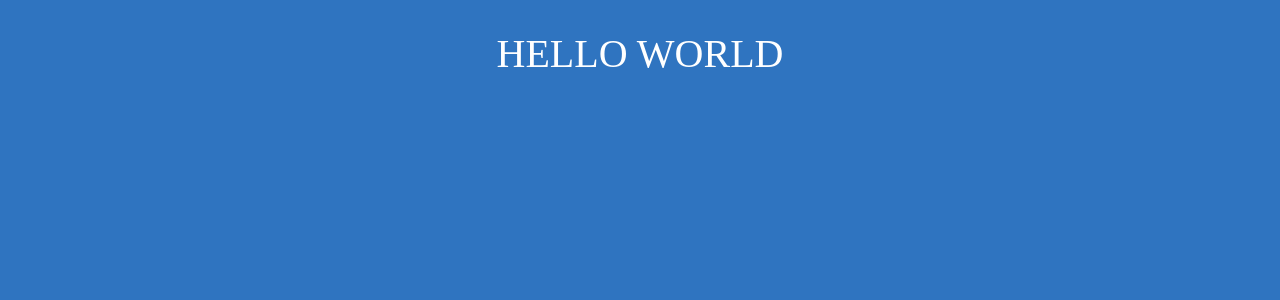
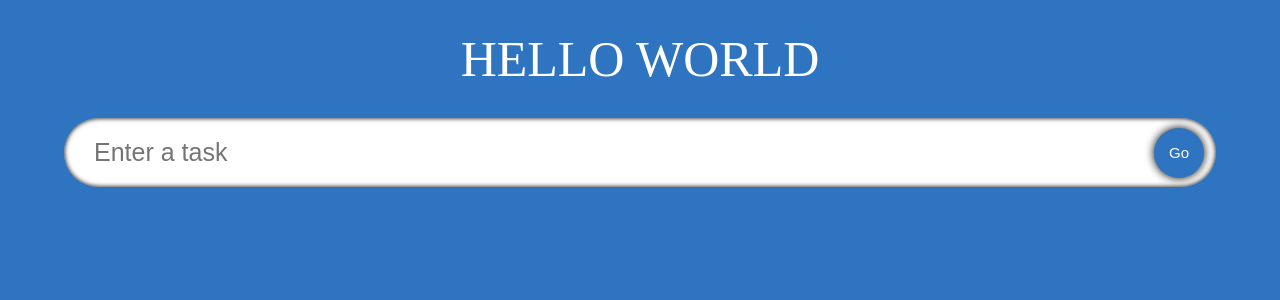
Before and after one commit to blingusblongus/react-todo-ts, a React (Create React App) app: page / in a window 1280 px wide. Shown: the top 300 px of the page. Built offline with nearby package versions, Linux system fonts and the light colour scheme; a web font is replaced by a local one.

Commit message:
inputField styled

```diff
--- a/package.json
+++ b/package.json
@@ -12,6 +12,7 @@
     "@types/react-dom": "^17.0.11",
     "react": "^17.0.2",
     "react-dom": "^17.0.2",
+    "react-router-dom": "^6.2.1",
     "react-scripts": "5.0.0",
     "typescript": "^4.5.5",
     "web-vitals": "^2.1.4"
--- a/src/App.css
+++ b/src/App.css
@@ -12,9 +12,16 @@
 
 .heading {
   text-transform: uppercase;
-  font-size: 40px;
+  font-size: 50px;
   margin: 30px 0;
   color: white;
   z-index: 1;
   text-align: center;
 }
+
+@media (max-width: 800px) {
+  .heading {
+    margin: 15px 0;
+    font-size: 35px;
+  }
+}
--- a/src/App.tsx
+++ b/src/App.tsx
@@ -1,14 +1,14 @@
 import React from 'react';
 import './App.css';
-import InputField from './InputField';
+import InputField from './components/InputField';
 
 const App: React.FC = () => {
   return (
-    <div className='App'>
-      <span className='heading'>
+    <div className="App">
+      <span className="heading">
         Hello World
       </span>
-      <InputField></InputField>
+      <InputField />
     </div>
   )
 }
--- a/src/InputField.tsx
+++ /dev/null
@@ -1,7 +0,0 @@
-import React from 'react';
-
-const InputField = () => {
-  return <div></div>;
-};
-
-export default InputField;
--- /dev/null
+++ b/src/components/InputField.tsx
@@ -0,0 +1,11 @@
+import React from 'react';
+import './styles.css';
+
+const InputField = () => {
+  return <form className="input">
+    <input type="input" placeholder="Enter a task" className="input__box"/>
+    <button type="submit" className="input__submit">Go</button>
+  </form>;
+};
+
+export default InputField;
--- /dev/null
+++ b/src/components/styles.css
@@ -0,0 +1,39 @@
+.input {
+    display: flex;
+    width: 90%;
+    position: relative;
+    align-items: center;
+}
+
+.input__box {
+    width: 100%;
+    border-radius: 50px;
+    padding: 20px 30px;
+    font-size: 25px;
+    border: none;
+    transition: 0.2s;
+    box-shadow: inset 0 0 5px black;
+}
+
+.input__box:focus {
+    box-shadow: 0 0 10px 1000px rgba(0,0,0,.2)
+}
+
+.input__submit {
+    position: absolute;
+    width: 50px;
+    height: 50px;
+    margin: 12px;
+    border-radius: 50px;
+    right: 0px;
+    border: none;
+    font-size: 15px;
+    background-color: #2f74c0;
+    color: white;
+    transition: 0.2s all;
+    box-shadow: 0 0 10px black;
+}
+
+.input__submit:hover {
+    background-color: #388ae2;
+}
```
Also changed, not shown: 1 other file (tests, documents, lock files or other folders).
